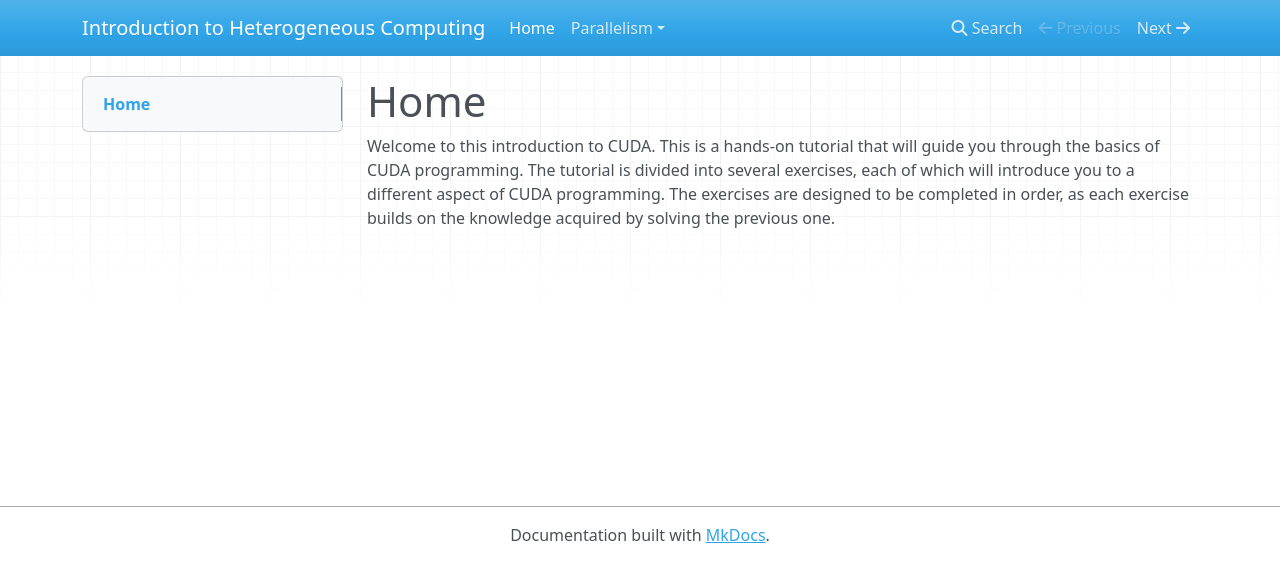
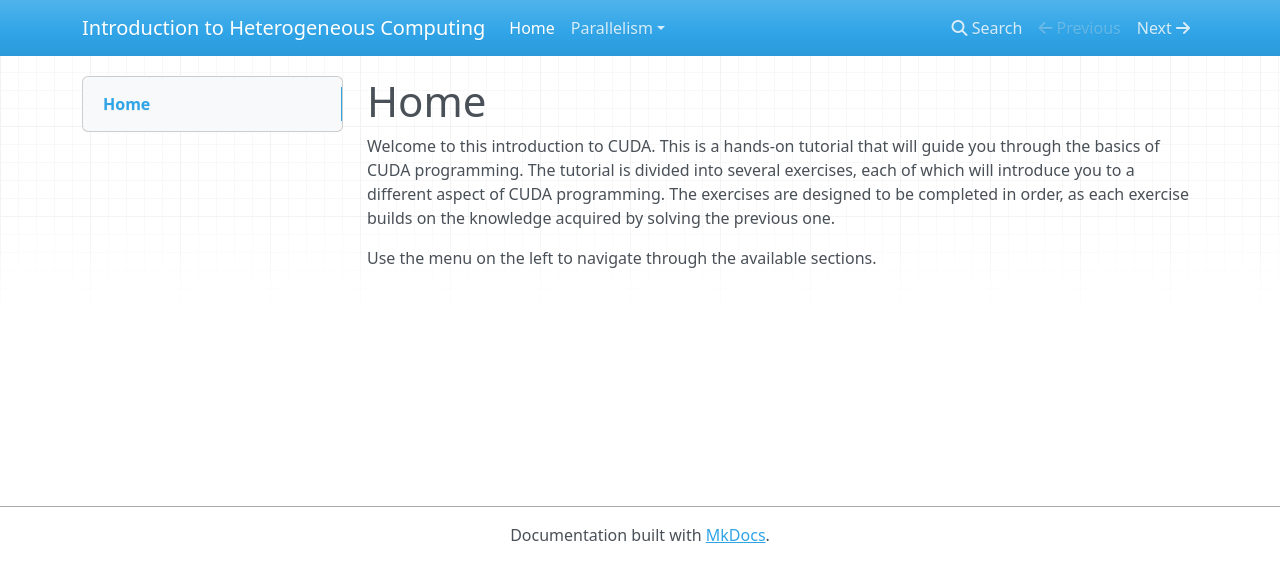
Before and after one commit to cms-patatrack/heterogeneous-training, an MkDocs documentation site: the page built from docs/index.md, in a window 1280 px wide. Shown: the top 582 px of the page. Built offline with MkDocs 1.6.1, drawn with Linux system fonts in a browser that asks for light colours; nearby versions of some CDN libraries.

Commit message:
add instructions

```diff
--- a/docs/index.md
+++ b/docs/index.md
@@ -1,3 +1,5 @@
 # Home
 
 Welcome to this introduction to CUDA. This is a hands-on tutorial that will guide you through the basics of CUDA programming. The tutorial is divided into several exercises, each of which will introduce you to a different aspect of CUDA programming. The exercises are designed to be completed in order, as each exercise builds on the knowledge acquired by solving the previous one.
+
+Use the menu on the left to navigate through the available sections.
```
